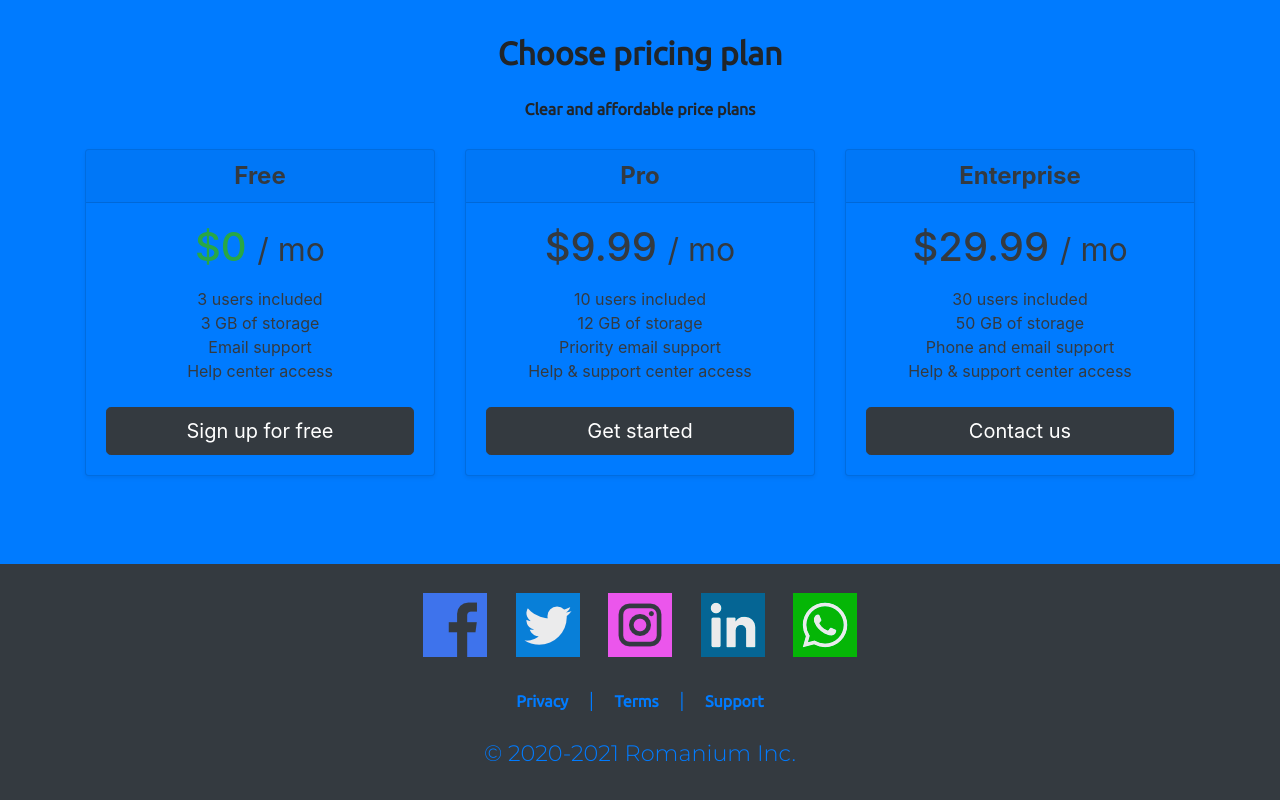
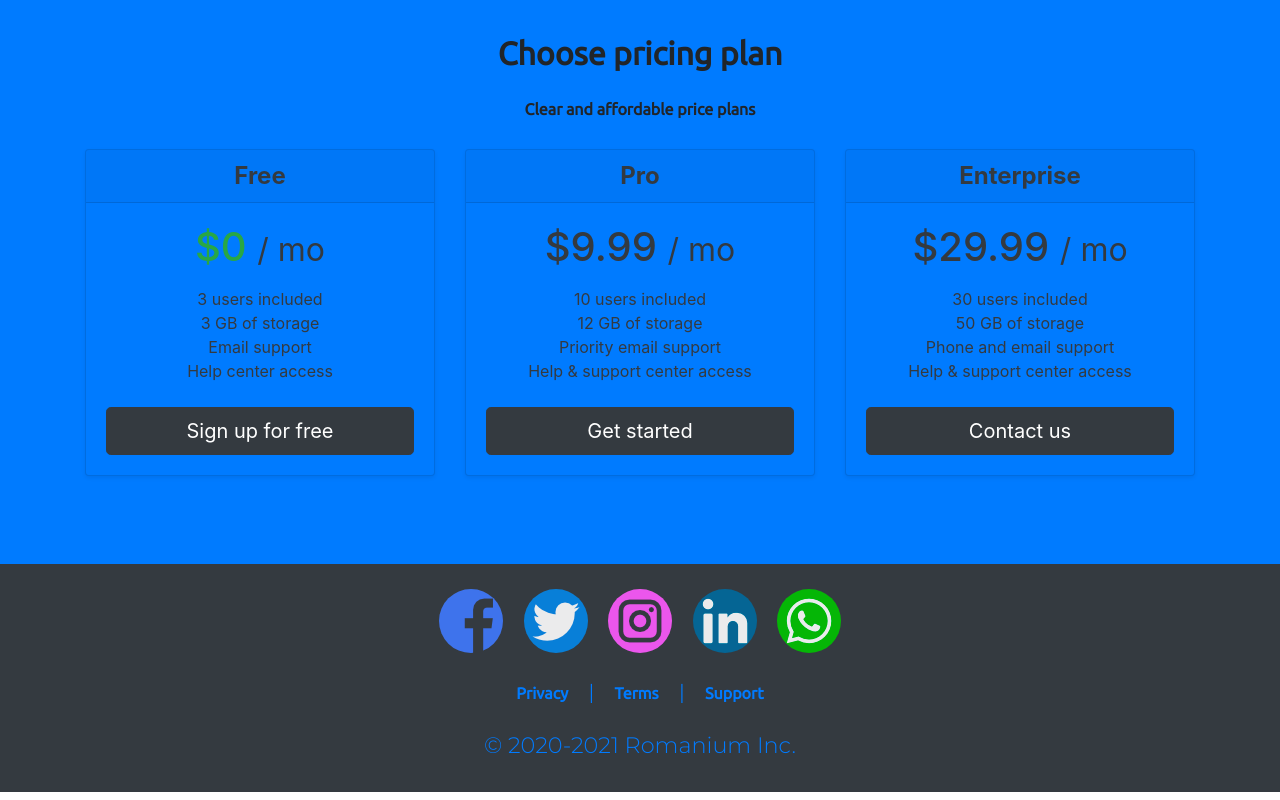
Before and after one commit to RaivoProz/Romanium, a plain HTML site: page index.html in a window 1280 px wide. Shown: the part 3529-4329 px from the top of the page. Drawn offline with nearby package versions, Linux system fonts and the light colour scheme.

Commit message:
Update index.html

```diff
--- a/index.html
+++ b/index.html
@@ -349,12 +349,12 @@
 
     <div class="container-fluid bg-dark footer-pad text-center text-small">
 
-      <ul class="list-inline pt-2">
-        <li class="list-inline-item p-2"><a href="#" title="social"><img class="social-icn" src="images/facebook.png" alt=""></a></li>
-        <li class="list-inline-item p-2"><a href="#" title="social"><img class="social-icn" src="images/twitter.png" alt=""></a></li>
-        <li class="list-inline-item p-2"><a href="#" title="social"><img class="social-icn" src="images/instagram.png" alt=""></a></li>
-        <li class="list-inline-item p-2"><a href="#" title="social"><img class="social-icn" src="images/linkedin.png" alt=""></a></li>
-        <li class="list-inline-item p-2"><a href="#" title="social"><img class="social-icn" src="images/whatsapp.png" alt=""></a></li>
+     <ul class="list-inline pt-2">
+        <li class="list-inline-item p-1"><a href="#" title="facebook"><img class="social-icn rounded-pill" src="images/facebook.png" alt=""></a></li>
+        <li class="list-inline-item p-1"><a href="#" title="twitter"><img class="social-icn rounded-pill" src="images/twitter.png" alt=""></a></li>
+        <li class="list-inline-item p-1"><a href="#" title="instagram"><img class="social-icn rounded-pill" src="images/instagram.png" alt=""></a></li>
+        <li class="list-inline-item p-1"><a href="#" title="linkedin"><img class="social-icn rounded-pill" src="images/linkedin.png" alt=""></a></li>
+        <li class="list-inline-item p-1"><a href="#" title="whatsap"><img class="social-icn rounded-pill" src="images/whatsapp.png" alt=""></a></li>
       </ul>
 
       <ul class="list-inline">
```
